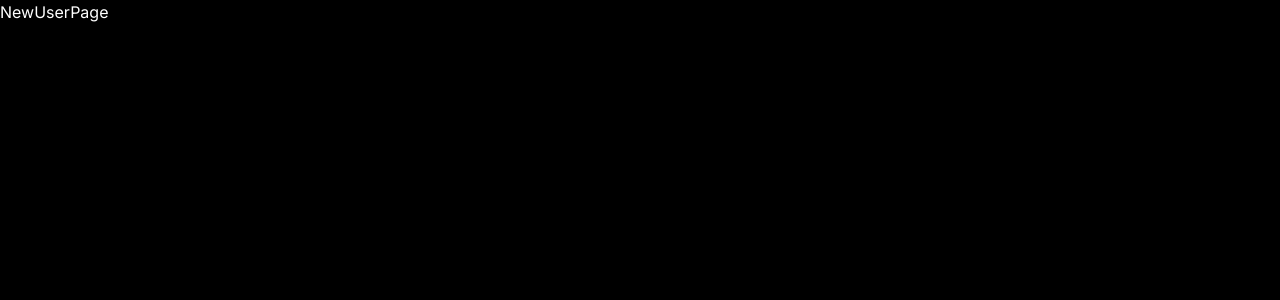
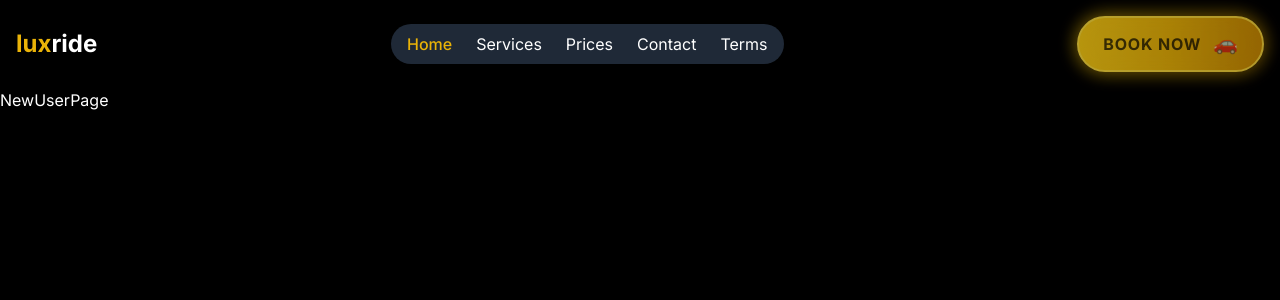
Before and after one commit to DoosanD/next-website, a Next.js app: page /users/new in a window 1280 px wide. Shown: the top 300 px of the page. Built offline with nearby package versions, Linux system fonts and the light colour scheme.

Commit message:
18/03/2025

```diff
--- a/app/components/AddToCart.tsx
+++ /dev/null
@@ -1,12 +0,0 @@
-'use client';
-import React from 'react'
-
-const AddToCart = () => {
-  return (
-    <div>
-      <button className='btn btn-warning test' onClick={()=>{console.log('Click!')}}>Add to Cart</button>
-    </div>
-  )
-}
-
-export default AddToCart
--- /dev/null
+++ b/app/components/Header.tsx
@@ -0,0 +1,39 @@
+import React from 'react'
+import Link from 'next/link'
+
+const Header = () => {
+    return (
+        <header className="flex justify-between items-center p-4 bg-black text-white shadow-lg">
+            {/* Logo */}
+            <div className="text-2xl font-bold text-yellow-500">
+                lux<span className="text-white">ride</span>
+            </div>
+
+            {/* Navigation */}
+            <nav className="bg-gray-800 rounded-full px-4 py-2 shadow-md flex gap-6 items-center">
+                <Link href="/" className="text-yellow-500 font-medium hover:text-white transition">Home</Link>
+                <Link href="/services" className="hover:text-yellow-500 transition">Services</Link>
+                <Link href="/prices" className="hover:text-yellow-500 transition">Prices</Link>
+                <Link href="/contact" className="hover:text-yellow-500 transition">Contact</Link>
+                <Link href="/terms" className="hover:text-yellow-500 transition">Terms</Link>
+            </nav>
+
+            {/* Call-to-Action Button */}
+            <Link
+                href="/book"
+                className="relative bg-gradient-to-r from-yellow-400 via-yellow-500 to-yellow-600
+                     text-black px-6 py-3 rounded-full flex items-center gap-3
+                     hover:scale-105 transform transition-all duration-300
+                     shadow-[0_0_20px_rgba(234,179,8,0.5)]
+                     animate-pulse hover:animate-none
+                     border-2 border-yellow-300"
+            >
+                <span className="font-bold tracking-wider">BOOK NOW</span>
+                <span className="text-xl animate-bounce">🚗</span>
+                <div className="absolute -inset-1 bg-gradient-to-r from-yellow-400 to-yellow-600 rounded-full blur opacity-30 group-hover:opacity-100 transition duration-1000"></div>
+            </Link>
+        </header>
+    )
+}
+
+export default Header
--- a/app/components/ProductCard/ProductCard.module.css
+++ /dev/null
@@ -1,6 +0,0 @@
-.card {
-    padding:1rem;
-    border:1px solid red;
-    border-radius:5px;
-    margin: 1rem;
-}
--- a/app/components/ProductCard/ProductCard.tsx
+++ /dev/null
@@ -1,23 +0,0 @@
-import React from 'react'
-import AddToCart from '../AddToCart';
-import styles from './ProductCard.module.css';
-
-const ProductCard = () => {
-  return (
-    <div className='p-4 text-xl bg-red-900 hover:bg-sky-500 transition-colors' style={{
-        // backgroundColor: 'purple',
-        // padding: '1rem',
-        borderRadius: '5px',
-        margin: '1rem',
-        display: 'flex',
-        justifyContent: 'space-between',
-        alignItems: 'center'
-    }}>
-        <h2>Product Card</h2>
-        <p>This is a product card.</p>
-        <AddToCart />
-    </div>
-  )
-}
-
-export default ProductCard
--- a/app/layout.tsx
+++ b/app/layout.tsx
@@ -1,12 +1,15 @@
 import './globals.css'
 import type { Metadata } from 'next'
 import { Inter } from 'next/font/google'
+import Link from 'next/link'
+import '../app/styles/globals.scss'
+import Header from './components/Header'
 
 const inter = Inter({ subsets: ['latin'] })
 
 export const metadata: Metadata = {
-  title: 'Create Next App',
-  description: 'Generated by create next app',
+  title: 'This Site is Very Fast',
+  description: 'Created by a very smart person',
 }
 
 export default function RootLayout({
@@ -16,7 +19,11 @@ export default function RootLayout({
 }) {
   return (
     <html lang="en">
-      <body className={inter.className}>{children}</body>
+
+      <body className={inter.className}>
+        <Header />
+        {children}
+      </body>
     </html>
   )
 }
--- a/app/page.tsx
+++ b/app/page.tsx
@@ -1,6 +1,5 @@
 import Image from 'next/image'
 import Link from 'next/link'
-import ProductCard from './components/ProductCard/ProductCard'
 
 async function loader() {
   const path = "/api/home-page";
@@ -10,36 +9,15 @@ async function loader() {
   const response = await fetch(url.href);
   const data = await response.json();
   console.log(data);
-  return { data };
+  return { ...data };
   // console.log(url.href);
 }
 
 export default async function Home() {
-  const { data } = await loader();
+  const { ...data } = await loader();
+
   return (
     <main className="min-h-screen flex flex-col">
-
-      <header className="flex justify-between items-center p-4 bg-black text-white shadow-lg">
-        {/* Logo */}
-        <div className="text-2xl font-bold text-yellow-500">
-          lux<span className="text-white">ride</span>
-        </div>
-
-        {/* Navigation */}
-        <nav className="bg-gray-800 rounded-full px-4 py-2 shadow-md flex gap-6 items-center">
-          <Link href="/" className="text-yellow-500 font-medium hover:text-white transition">Home</Link>
-          <Link href="/services" className="hover:text-yellow-500 transition">Services</Link>
-          <Link href="/prices" className="hover:text-yellow-500 transition">Prices</Link>
-          <Link href="/contact" className="hover:text-yellow-500 transition">Contact</Link>
-          <Link href="/terms" className="hover:text-yellow-500 transition">Terms</Link>
-        </nav>
-
-        {/* Call-to-Action Button */}
-        <Link href="/book" className="bg-yellow-500 text-black px-4 py-2 rounded-full flex items-center gap-2 hover:bg-yellow-600 transition">
-          <span>Book Now</span>
-          <span>📅</span>
-        </Link>
-      </header>
 
       {/* Hero Section */}
       <section className="hero-section p-8 text-center">
@@ -76,15 +54,15 @@ export default async function Home() {
         <div className="grid grid-cols-1 md:grid-cols-3 gap-6">
           {/* Replace with dynamic ProductCard components */}
           <div className="p-4 bg-white shadow rounded-xl">
-            <Image src="/placeholder.png" alt="Product" width={300} height={200} className="rounded" />
+            {/* <Image src="http://localhost:1337/uploads/out_0_1_webp" alt="Product" width={300} height={200} className="rounded" /> */}
             <h3 className="text-xl mt-2">Product Name</h3>
           </div>
           <div className="p-4 bg-white shadow rounded-xl">
-            <Image src="/placeholder.png" alt="Product" width={300} height={200} className="rounded" />
+            {/* <Image src="http://localhost:1337/uploads/out_0_1_webp" alt="Product" width={300} height={200} className="rounded" /> */}
             <h3 className="text-xl mt-2">Product Name</h3>
           </div>
           <div className="p-4 bg-white shadow rounded-xl">
-            <Image src="/placeholder.png" alt="Product" width={300} height={200} className="rounded" />
+            {/* <Image src="http://localhost:1337/uploads/out_0_1_webp" alt="Product" width={300} height={200} className="rounded" /> */}
             <h3 className="text-xl mt-2">Product Name</h3>
           </div>
         </div>
--- a/package.json
+++ b/package.json
@@ -19,6 +19,7 @@
     "next": "^15.2.2",
     "react": "19.0.0",
     "react-dom": "19.0.0",
+    "sass": "^1.86.0",
     "typescript": "5.7.3"
   },
   "devDependencies": {
```
Also changed, not shown: app/styles/globals.scss (added), app/styles/header.scss (added), 1 other file (tests, documents, lock files or other folders).
